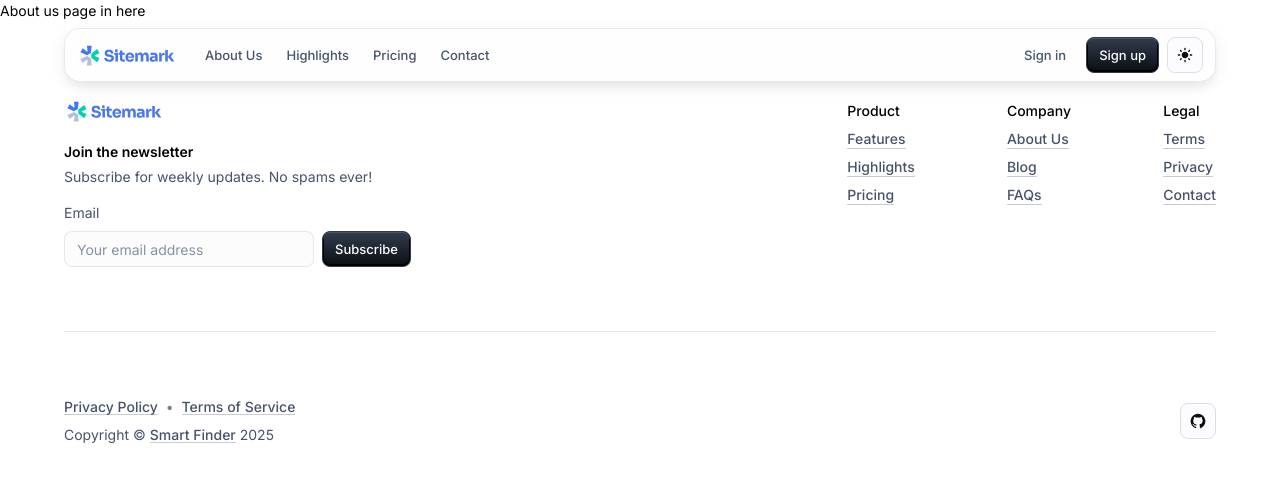
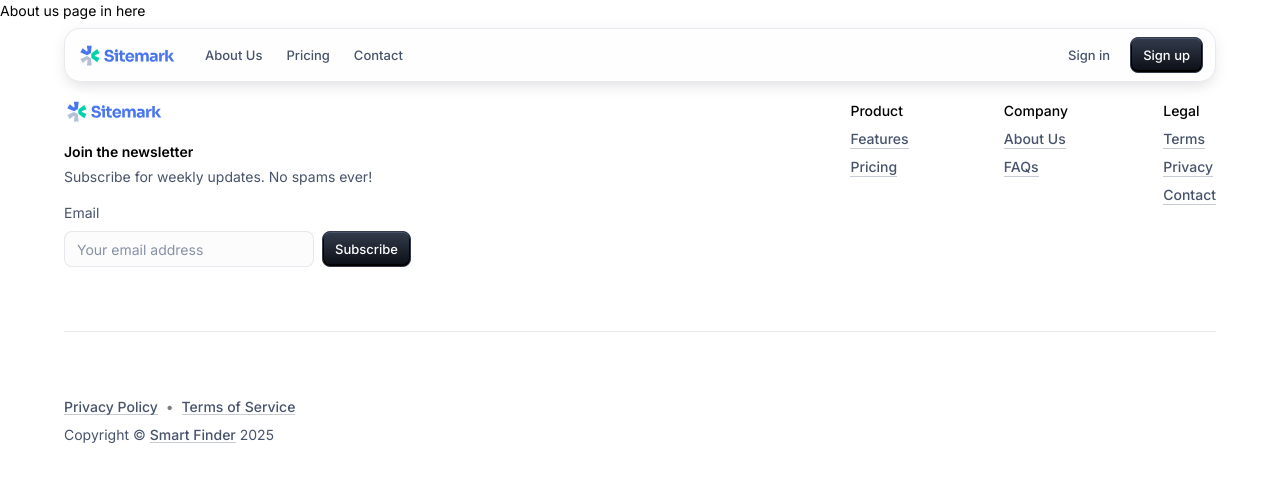
Before and after one commit to datasheng/csc33600-repo-sk-warriors, a Next.js app: page /about-us in a window 1280 px wide. Shown: the top 482 px of the page. Built offline with nearby package versions, Linux system fonts and the light colour scheme.

Commit message:
All links in AppBar and Footer now work and lead to another page.

```diff
--- a/app/home-page/components/AppAppBar.js
+++ b/app/home-page/components/AppAppBar.js
@@ -1,35 +1,34 @@
-'use client'
-import * as React from 'react';
-import { styled, alpha } from '@mui/material/styles';
-import Box from '@mui/material/Box';
-import AppBar from '@mui/material/AppBar';
-import Toolbar from '@mui/material/Toolbar';
-import Button from '@mui/material/Button';
-import IconButton from '@mui/material/IconButton';
-import Container from '@mui/material/Container';
-import Divider from '@mui/material/Divider';
-import MenuItem from '@mui/material/MenuItem';
-import Drawer from '@mui/material/Drawer';
-import MenuIcon from '@mui/icons-material/Menu';
-import CloseRoundedIcon from '@mui/icons-material/CloseRounded';
-import ColorModeIconDropdown from '../../shared-theme/ColorModeIconDropdown';
-import Sitemark from './SitemarkIcon';
-import Link from 'next/link';
+"use client";
+import * as React from "react";
+import { styled, alpha } from "@mui/material/styles";
+import Box from "@mui/material/Box";
+import AppBar from "@mui/material/AppBar";
+import Toolbar from "@mui/material/Toolbar";
+import Button from "@mui/material/Button";
+import IconButton from "@mui/material/IconButton";
+import Container from "@mui/material/Container";
+import Divider from "@mui/material/Divider";
+import MenuItem from "@mui/material/MenuItem";
+import Drawer from "@mui/material/Drawer";
+import MenuIcon from "@mui/icons-material/Menu";
+import CloseRoundedIcon from "@mui/icons-material/CloseRounded";
+import Sitemark from "./SitemarkIcon";
+import Link from "next/link";
 
 const StyledToolbar = styled(Toolbar)(({ theme }) => ({
-  display: 'flex',
-  alignItems: 'center',
-  justifyContent: 'space-between',
+  display: "flex",
+  alignItems: "center",
+  justifyContent: "space-between",
   flexShrink: 0,
   borderRadius: `calc(${theme.shape.borderRadius}px + 8px)`,
-  backdropFilter: 'blur(24px)',
-  border: '1px solid',
+  backdropFilter: "blur(24px)",
+  border: "1px solid",
   borderColor: (theme.vars || theme).palette.divider,
   backgroundColor: theme.vars
     ? `rgba(${theme.vars.palette.background.defaultChannel} / 0.4)`
     : alpha(theme.palette.background.default, 0.4),
   boxShadow: (theme.vars || theme).shadows[1],
-  padding: '8px 12px',
+  padding: "8px 12px",
 }));
 
 export default function AppAppBar() {
@@ -45,47 +44,62 @@ export default function AppAppBar() {
       enableColorOnDark
       sx={{
         boxShadow: 0,
-        bgcolor: 'transparent',
-        backgroundImage: 'none',
-        mt: 'calc(var(--template-frame-height, 0px) + 28px)',
+        bgcolor: "transparent",
+        backgroundImage: "none",
+        mt: "calc(var(--template-frame-height, 0px) + 28px)",
       }}
     >
       <Container maxWidth="lg">
         <StyledToolbar variant="dense" disableGutters>
-          <Box sx={{ flexGrow: 1, display: 'flex', alignItems: 'center', px: 0 }}>
+          <Box
+            sx={{ flexGrow: 1, display: "flex", alignItems: "center", px: 0 }}
+          >
             <Sitemark />
-            <Box sx={{ display: { xs: 'none', md: 'flex' } }}>
+            <Box sx={{ display: { xs: "none", md: "flex" } }}>
+              <Link href="/about-us">
                 <Button variant="text" color="info" size="small">
                   About Us
                 </Button>
-              <Button variant="text" color="info" size="small">
-                Highlights
-              </Button>
+              </Link>
+
+              <Link href="/pricing">
                 <Button variant="text" color="info" size="small">
                   Pricing
                 </Button>
-              <Button variant="text" color="info" size="small" sx={{ minWidth: 0 }}>
+              </Link>
+
+              <Link href="/contact">
+                <Button
+                  variant="text"
+                  color="info"
+                  size="small"
+                  sx={{ minWidth: 0 }}
+                >
                   Contact
                 </Button>
+              </Link>
             </Box>
           </Box>
           <Box
             sx={{
-              display: { xs: 'none', md: 'flex' },
+              display: { xs: "none", md: "flex" },
               gap: 1,
-              alignItems: 'center',
+              alignItems: "center",
             }}
           >
+            <Link href="/sign-in-side">
               <Button color="primary" variant="text" size="small">
                 Sign in
               </Button>
+            </Link>
+
+            <Link href="/sign-up">
               <Button color="primary" variant="contained" size="small">
                 Sign up
               </Button>
-            <ColorModeIconDropdown />
+            </Link>
           </Box>
-          <Box sx={{ display: { xs: 'flex', md: 'none' }, gap: 1 }}>
-            <ColorModeIconDropdown size="medium" />
+          <Box sx={{ display: { xs: "flex", md: "none" }, gap: 1 }}>
             <IconButton aria-label="Menu button" onClick={toggleDrawer(true)}>
               <MenuIcon />
             </IconButton>
@@ -95,15 +109,15 @@ export default function AppAppBar() {
               onClose={toggleDrawer(false)}
               PaperProps={{
                 sx: {
-                  top: 'var(--template-frame-height, 0px)',
+                  top: "var(--template-frame-height, 0px)",
                 },
               }}
             >
-              <Box sx={{ p: 2, backgroundColor: 'background.default' }}>
+              <Box sx={{ p: 2, backgroundColor: "background.default" }}>
                 <Box
                   sx={{
-                    display: 'flex',
-                    justifyContent: 'flex-end',
+                    display: "flex",
+                    justifyContent: "flex-end",
                   }}
                 >
                   <IconButton onClick={toggleDrawer(false)}>
@@ -111,21 +125,41 @@ export default function AppAppBar() {
                   </IconButton>
                 </Box>
 
-                <MenuItem>About</MenuItem>
-                <MenuItem>Highlights</MenuItem>
+                <Link
+                  href="/about-us"
+                  style={{ textDecoration: "none", color: "#fff" }}
+                >
+                  <MenuItem>About Us</MenuItem>
+                </Link>
+                <Link
+                  href="/pricing"
+                  style={{ textDecoration: "none", color: "#fff" }}
+                >
                   <MenuItem>Pricing</MenuItem>
+                </Link>
+                <Link
+                  href="/contact"
+                  style={{ textDecoration: "none", color: "#fff" }}
+                >
                   <MenuItem>Contact</MenuItem>
+                </Link>
                 <Divider sx={{ my: 3 }} />
+
+                <Link href="/sign-up">
                   <MenuItem>
                     <Button color="primary" variant="contained" fullWidth>
                       Sign up
                     </Button>
                   </MenuItem>
+                </Link>
+
+                <Link href="/sign-in-side">
                   <MenuItem>
                     <Button color="primary" variant="outlined" fullWidth>
                       Sign in
                     </Button>
                   </MenuItem>
+                </Link>
               </Box>
             </Drawer>
           </Box>
--- a/app/home-page/components/Footer.js
+++ b/app/home-page/components/Footer.js
@@ -8,7 +8,6 @@ import Link from '@mui/material/Link';
 import Stack from '@mui/material/Stack';
 import TextField from '@mui/material/TextField';
 import Typography from '@mui/material/Typography';
-import FacebookIcon from '@mui/icons-material/GitHub';
 import SitemarkIcon from './SitemarkIcon';
 import { GitHub } from '@mui/icons-material';
 
@@ -16,7 +15,7 @@ function Copyright() {
   return (
     <Typography variant="body2" sx={{ color: 'text.secondary', mt: 1 }}>
       {'Copyright © '}
-      <Link color="text.secondary" href="https://mui.com/">
+      <Link color="text.secondary" href="#">
         Smart Finder
       </Link>
       &nbsp;
@@ -104,9 +103,6 @@ export default function Footer() {
             Features
           </Link>
           <Link color="text.secondary" variant="body2" href="#">
-            Highlights
-          </Link>
-          <Link color="text.secondary" variant="body2" href="#">
             Pricing
           </Link>
         </Box>
@@ -120,13 +116,10 @@ export default function Footer() {
           <Typography variant="body2" sx={{ fontWeight: 'medium' }}>
             Company
           </Typography>
-          <Link color="text.secondary" variant="body2" href="#">
+          <Link color="text.secondary" variant="body2" href="/about-us">
             About Us
           </Link>
-          <Link color="text.secondary" variant="body2" href="#">
-            Blog
-          </Link>
-          <Link color="text.secondary" variant="body2" href="#">
+          <Link color="text.secondary" variant="body2" href="/faqs">
             FAQs
           </Link>
         </Box>
@@ -140,13 +133,13 @@ export default function Footer() {
           <Typography variant="body2" sx={{ fontWeight: 'medium' }}>
             Legal
           </Typography>
-          <Link color="text.secondary" variant="body2" href="#">
+          <Link color="text.secondary" variant="body2" href="/terms">
             Terms
           </Link>
-          <Link color="text.secondary" variant="body2" href="#">
+          <Link color="text.secondary" variant="body2" href="/privacy">
             Privacy
           </Link>
-          <Link color="text.secondary" variant="body2" href="#">
+          <Link color="text.secondary" variant="body2" href="/contact">
             Contact
           </Link>
         </Box>
@@ -162,13 +155,13 @@ export default function Footer() {
         }}
       >
         <div>
-          <Link color="text.secondary" variant="body2" href="#">
+          <Link color="text.secondary" variant="body2" href="/privacy">
             Privacy Policy
           </Link>
           <Typography sx={{ display: 'inline', mx: 0.5, opacity: 0.5 }}>
             &nbsp;•&nbsp;
           </Typography>
-          <Link color="text.secondary" variant="body2" href="#">
+          <Link color="text.secondary" variant="body2" href="/terms">
             Terms of Service
           </Link>
           <Copyright />
@@ -179,15 +172,6 @@ export default function Footer() {
           useFlexGap
           sx={{ justifyContent: 'left', color: 'text.secondary' }}
         >
-          <IconButton
-            color="inherit"
-            size="small"
-            href="https://github.com/mui"
-            aria-label="GitHub"
-            sx={{ alignSelf: 'center' }}
-          >
-            <GitHub />
-          </IconButton>
         </Stack>
       </Box>
     </Container>
--- a/app/home-page/components/Hero.js
+++ b/app/home-page/components/Hero.js
@@ -96,7 +96,7 @@ export default function Hero() {
               width: { sm: '100%', md: '80%' },
             }}
           >
-            Short sentence about what we provide will go here. Preferrably 1-2 sentences.
+            Sandwich Perfection Awaits — Let Your Taste Buds Lead the Way.
           </Typography>
           <Stack
             direction={{ xs: 'column', sm: 'row' }}
@@ -137,10 +137,10 @@ export default function Hero() {
             sx={{ textAlign: 'center' }}
           >
             By clicking &quot;Start now&quot; you agree to our&nbsp;
-            <Link href="#" color="primary">
+            <Link href="/terms-and-conditions" color="primary">
               Terms & Conditions
             </Link>
-            .
+            . And agree to join the waitlist.
           </Typography>
         </Stack>
         <StyledBox id="image" />
```
Also changed, not shown: app/faqs/page.js (added), app/privacy/page.js (added), app/terms/page.js (added). Lines whose indentation alone changed are shown as unchanged.
